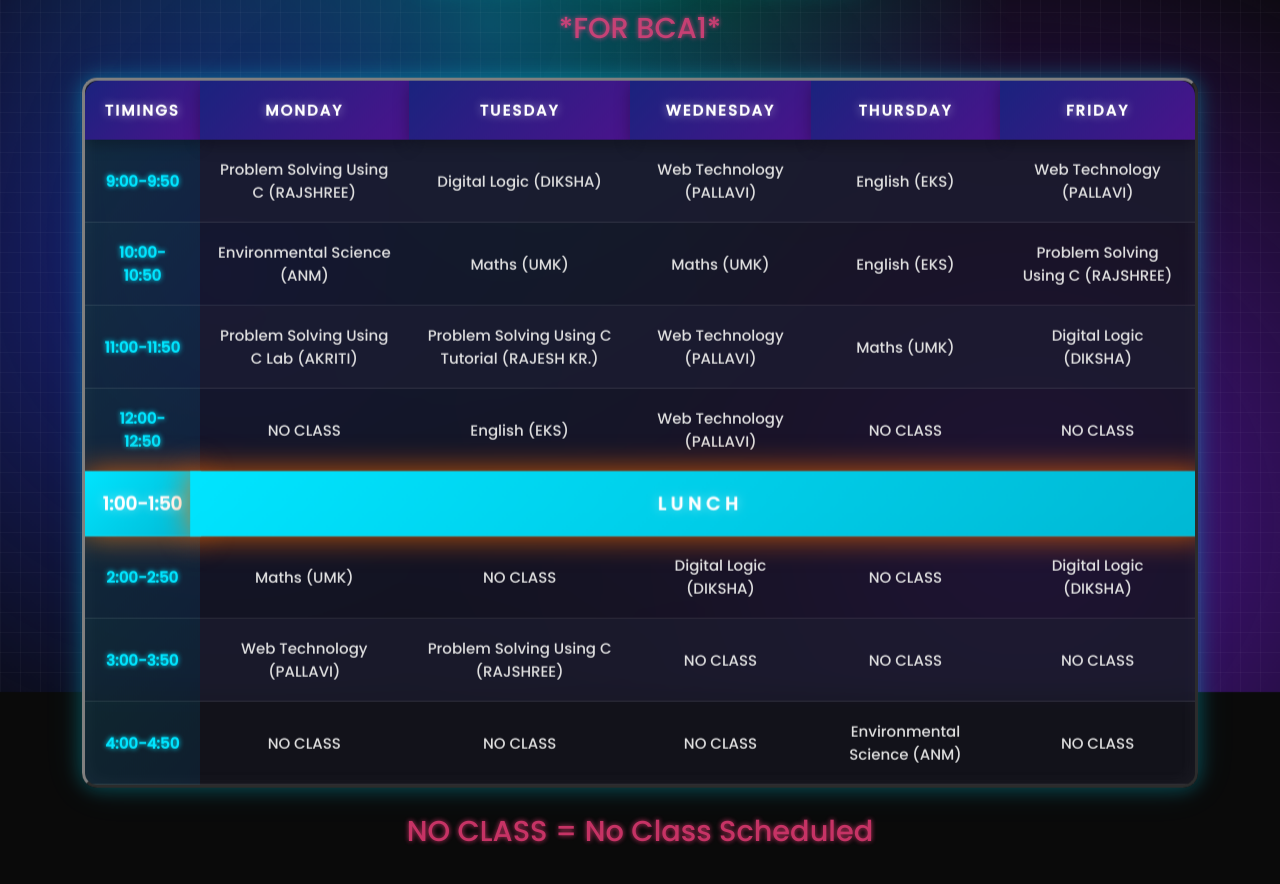
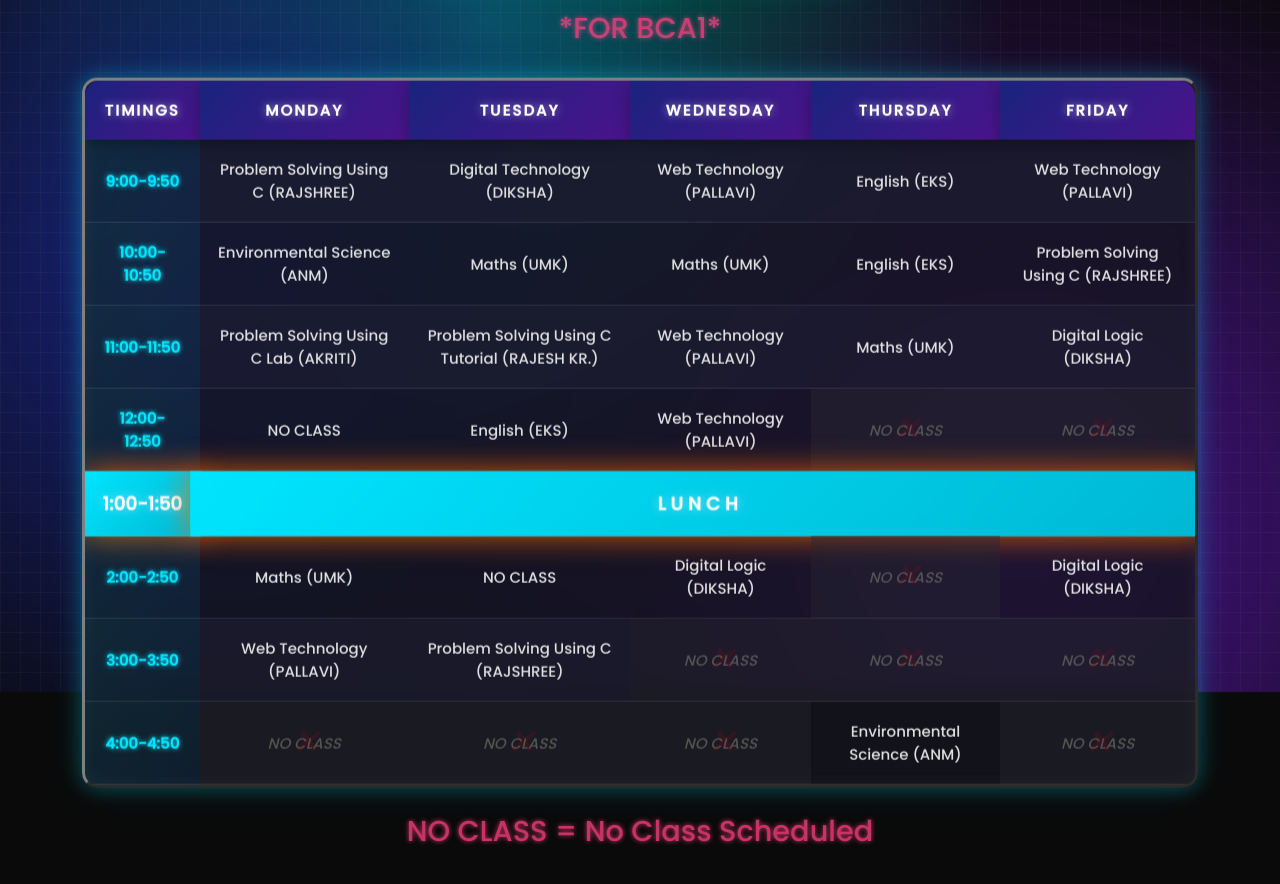
Before and after one commit to VITTHAL21singh/timetable, a plain HTML site: page timetable/BCA1.html in a window 1280 px wide. Shown: the part 108-992 px from the top of the page. Drawn offline with Linux system fonts and the light colour scheme.

Commit message:
Update BCA1.html

```diff
--- a/timetable/BCA1.html
+++ b/timetable/BCA1.html
@@ -19,7 +19,7 @@
             <tr>
                 <td>9:00-9:50</td>
                 <td>Problem Solving Using C (RAJSHREE)</td>
-                <td>Digital Logic (DIKSHA)</td>
+                <td>Digital Technology (DIKSHA)</td>
                 <td>Web Technology (PALLAVI)</td>
                 <td>English (EKS)</td>
                 <td>Web Technology (PALLAVI)</td>
@@ -45,8 +45,8 @@
                 <td>NO CLASS</td>
                 <td>English (EKS)</td>
                 <td>Web Technology (PALLAVI)</td>
-                <td>NO CLASS</td>
-                <td>NO CLASS</td>
+                <td class="no-class">NO CLASS</td>
+                <td class="no-class">NO CLASS</td>
             </tr>
             <tr>
                 <td>1:00-1:50</td>
@@ -57,24 +57,24 @@
                 <td>Maths (UMK)</td>
                 <td>NO CLASS</td>
                 <td>Digital Logic (DIKSHA)</td>
-                <td>NO CLASS</td>
+                <td class="no-class">NO CLASS</td>
                 <td>Digital Logic (DIKSHA)</td>
             </tr>
             <tr>
                 <td>3:00-3:50</td>
                 <td>Web Technology (PALLAVI)</td>
                 <td>Problem Solving Using C (RAJSHREE)</td>
-                <td>NO CLASS</td>
-                <td>NO CLASS</td>
-                <td>NO CLASS</td>
+                <td class="no-class">NO CLASS</td>
+                <td class="no-class">NO CLASS</td>
+                <td class="no-class">NO CLASS</td>
             </tr>
             <tr>
                 <td>4:00-4:50</td>
-                <td>NO CLASS</td>
-                <td>NO CLASS</td>
-                <td>NO CLASS</td>
+                <td class="no-class">NO CLASS</td>
+                <td class="no-class">NO CLASS</td>
+                <td class="no-class">NO CLASS</td>
                 <td>Environmental Science (ANM)</td>
-                <td>NO CLASS</td>
+                <td class="no-class">NO CLASS</td>
             </tr>
         </table>
         <h2>NO CLASS = No Class Scheduled</h2>
```
